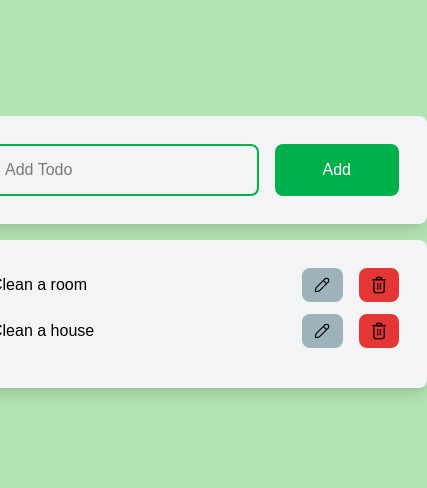
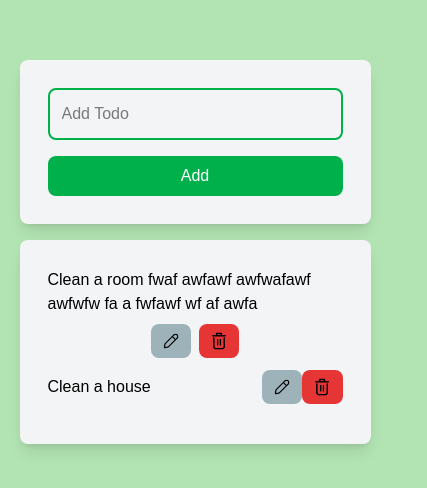
Before and after one commit to FilipTota/todo-pern-frontend, a React (Vite) app: page / in a window 390 px wide. Shown: the part 170-658 px from the top of the page, 427 px wide, since content can reach past the window. Built offline with nearby package versions, Linux system fonts and the light colour scheme.

Commit message:
mobile responsive, also responsive when text of todo is bigger

```diff
--- a/src/App.tsx
+++ b/src/App.tsx
@@ -6,9 +6,9 @@ import "./App.css";
 function App() {
   return (
     <div className="min-h-screen flex items-center justify-center">
-      <div className="flex flex-col w-[70%] min-w-[29em] max-w-[60em]">
+      <div className="flex flex-col w-[90%] sm:w-[70%] sm:min-w-[29em] sm:max-w-[60em]">
         <div className="bg-gray-100 p-7 rounded-lg shadow-lg ">
-          <div className="flex">
+          <div className="flex flex-col sm:flex-row gap-4 sm:gap-0">
             <Input type="text" placeholder="Add Todo" />
             <Button text="Add" />
           </div>
--- a/src/components/Button.tsx
+++ b/src/components/Button.tsx
@@ -23,7 +23,7 @@ const Button: React.FC<ButtonProps> = ({
           padding: padding,
           margin: margin,
         }}
-        className="py-2 px-12 bg-[rgb(0,_177,_75)] rounded-lg text-white cursor-pointer ml-4"
+        className="ml-0 sm:ml-4 py-2 px-12 bg-[rgb(0,_177,_75)] rounded-lg text-white cursor-pointer hover:opacity-85"
       >
         {imageSrc ? (
           <img
--- a/src/components/TodoList.tsx
+++ b/src/components/TodoList.tsx
@@ -6,20 +6,24 @@ const TodoList = () => {
   return (
     <>
       <ul>
-        <li className="flex justify-between items-center mb-3">
-          <p>Clean a room</p>
-          <div>
+        <li className="flex flex-col sm:flex-row justify-between items-center mb-3">
+          <p className="flex-1">
+            Clean a room fwaf awfawf awfwafawf awfwfw fa a fwfawf wf af awfa{" "}
+          </p>
+          <div className="flex gap-2 sm:gap-4 mt-2 sm:mt-0 sm:ml-4">
             <Button
               text="Edit"
               background="rgb(157 179 185)"
               padding="0.5em 0.7em"
               imageSrc={editIcon}
+              margin="0"
             />
             <Button
               text="Delete"
               background="rgb(229 53 53)"
               padding="0.5em 0.7em"
               imageSrc={deleteIcon}
+              margin="0"
             />
           </div>
         </li>
```
